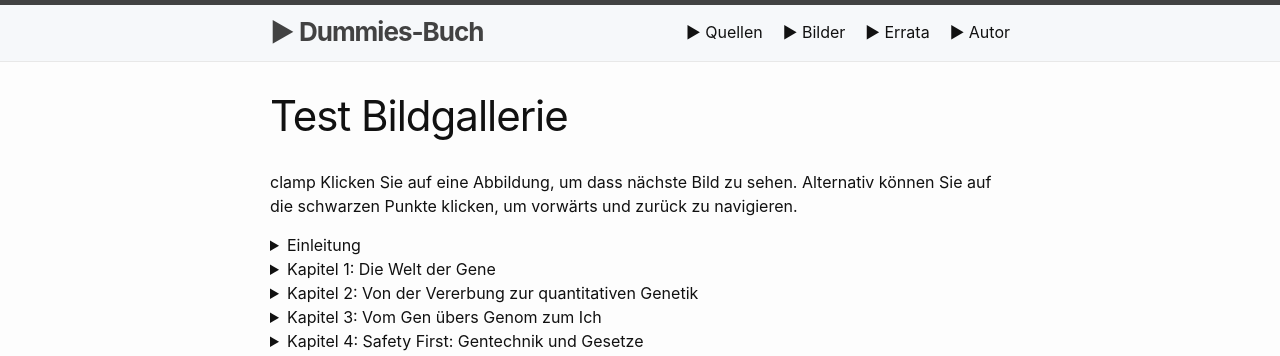
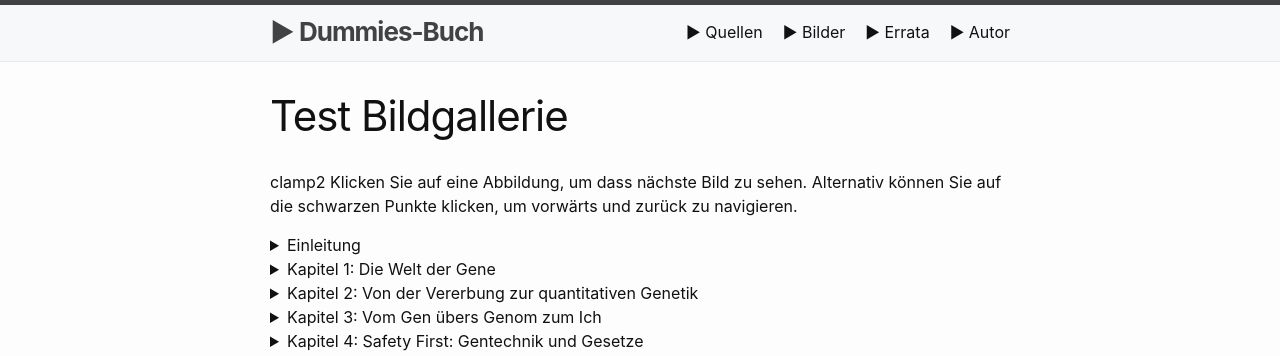
Before and after one commit to awkologist/dummie, a Jekyll site: the page built from gallerie-play.md, in a window 1280 px wide. Shown: the top 356 px of the page. Built offline with Jekyll 4.4.1, drawn with Linux system fonts in a browser that asks for light colours; Markdown is read by kramdown in place of the engine named in the settings.

Commit message:
Update gallerie-play.md

```diff
--- a/gallerie-play.md
+++ b/gallerie-play.md
@@ -4,7 +4,7 @@
 permalink: /galleryplay/
 ---
 
-clamp Klicken Sie auf eine Abbildung, um dass nächste Bild zu sehen. Alternativ können Sie auf die schwarzen Punkte klicken, um vorwärts und zurück zu navigieren.
+clamp2 Klicken Sie auf eine Abbildung, um dass nächste Bild zu sehen. Alternativ können Sie auf die schwarzen Punkte klicken, um vorwärts und zurück zu navigieren.
 
 <details>
   <summary>Einleitung</summary>
@@ -71,7 +71,7 @@
   <summary>Kapitel 1: Die Welt der Gene</summary>
 
 <figure class="dummieChapter_1" >
-<center><br><span style="font-size:clamp( 1rem, 1.5vw, 2rem);">
+<center><br><span style="font-size:clamp( 1.5vw, 1.5vw, 1.5rem);">
 <b onclick="currentDiv(1, 1)">▼&nbsp;&nbsp;&nbsp;&nbsp;</b>
 <b onclick="currentDiv(2, 1)">●&nbsp;&nbsp;&nbsp;&nbsp;</b>
 <b onclick="currentDiv(3, 1)">●&nbsp;&nbsp;&nbsp;&nbsp;</b>
```
